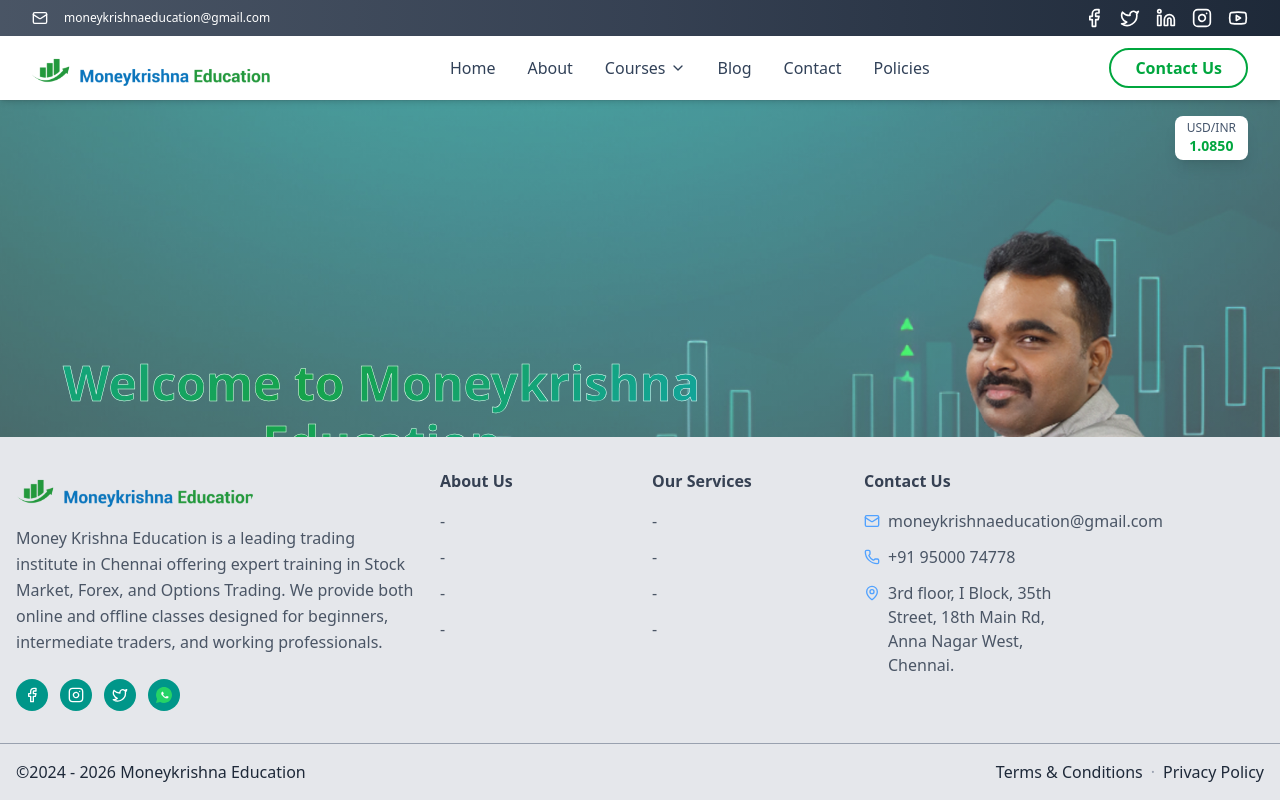
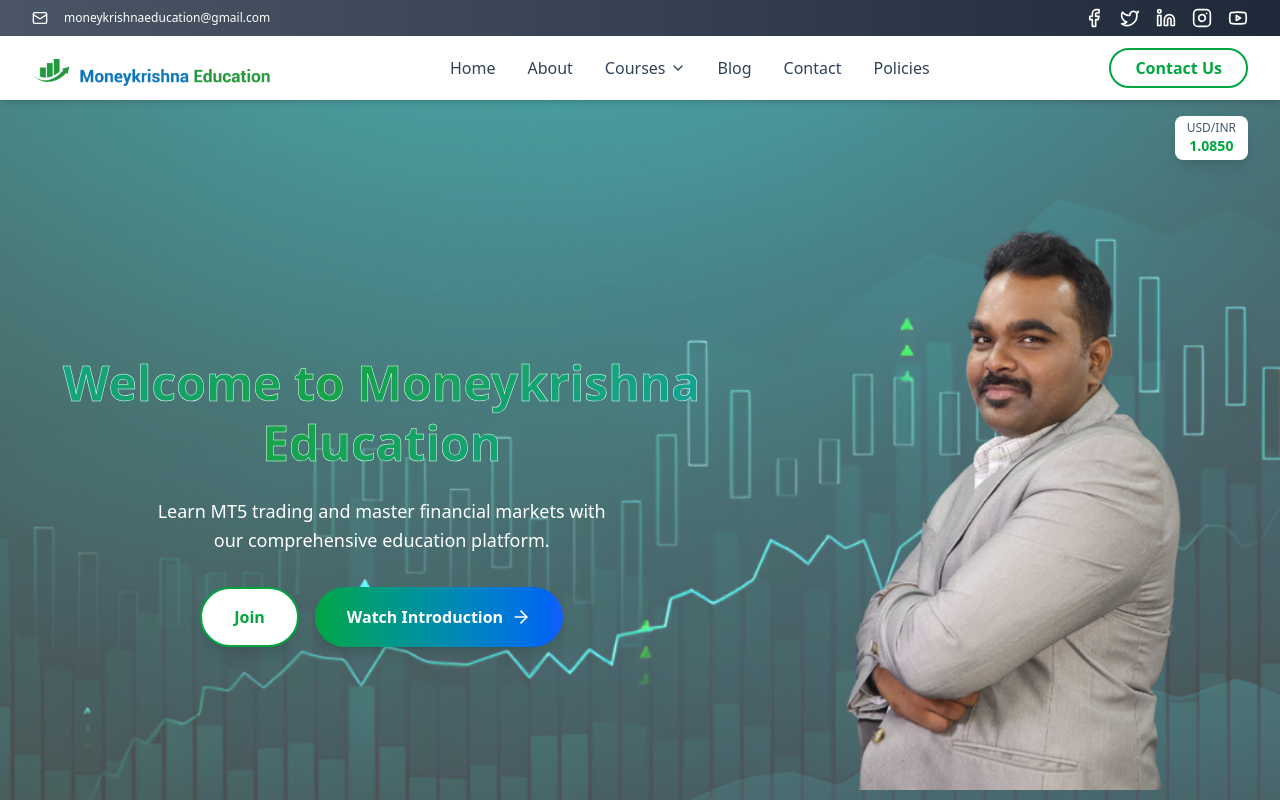
Before and after one commit to Moneykrishnaeducation/MKE, a React (Vite) app: page / in a window 1280 px wide. Shown: the top 800 px of the page. Built offline with nearby package versions, Linux system fonts and the light colour scheme; no server answers.

Commit message:
fixed  footer isssue

```diff
--- a/src/App.jsx
+++ b/src/App.jsx
@@ -11,12 +11,17 @@
 import Blog2 from './Components/Blog2'
 import Blog3 from './Components/Blog3'
 import GoUpButton from './Components/GoUpButton'
-
+import BeginnerCourse from './Components/BeginnerCourse'
+import Intermediate from './Components/Intermediate'
+import AdvanceCourse from './Components/AdvanceCourse'
 
 const App = () => {
   return (
     <BrowserRouter>
+      <div className="min-h-screen flex flex-col">
         <TopNav />
+
+        <main className="flex-1">
           <Routes>
             <Route path="/" element={<Home />} />
             <Route path="/about" element={<About />} />
@@ -25,9 +30,15 @@
             <Route path="/blog/strategies" element={<Blog1 />} />
             <Route path="/blog/ai" element={<Blog2 />} />
             <Route path="/blog/become-trader" element={<Blog3 />} />
+            <Route path="/courses/beginner" element={<BeginnerCourse />} />
+            <Route path="/courses/intermediate" element={<Intermediate />} />
+            <Route path="/courses/advanced" element={<AdvanceCourse />} />
           </Routes>
+        </main>
+
         <Footer />
         <GoUpButton />
+      </div>
     </BrowserRouter>
   )
 }
--- a/src/Components/Footer.jsx
+++ b/src/Components/Footer.jsx
@@ -9,7 +9,7 @@
 
 const Footer = () => {
   return (
-    <footer className="fixed bottom-0 left-0 w-full bg-gray-200 text-slate-800 z-10">
+    <footer className="w-full bg-gray-200 text-slate-800 z-10">
       <div className="max-w-screen-xl mx-auto px-4 py-8">
         <div className="grid grid-cols-1 md:grid-cols-12 gap-6">
           <div className="md:col-span-4">
```
Lines whose indentation alone changed are shown as unchanged.
